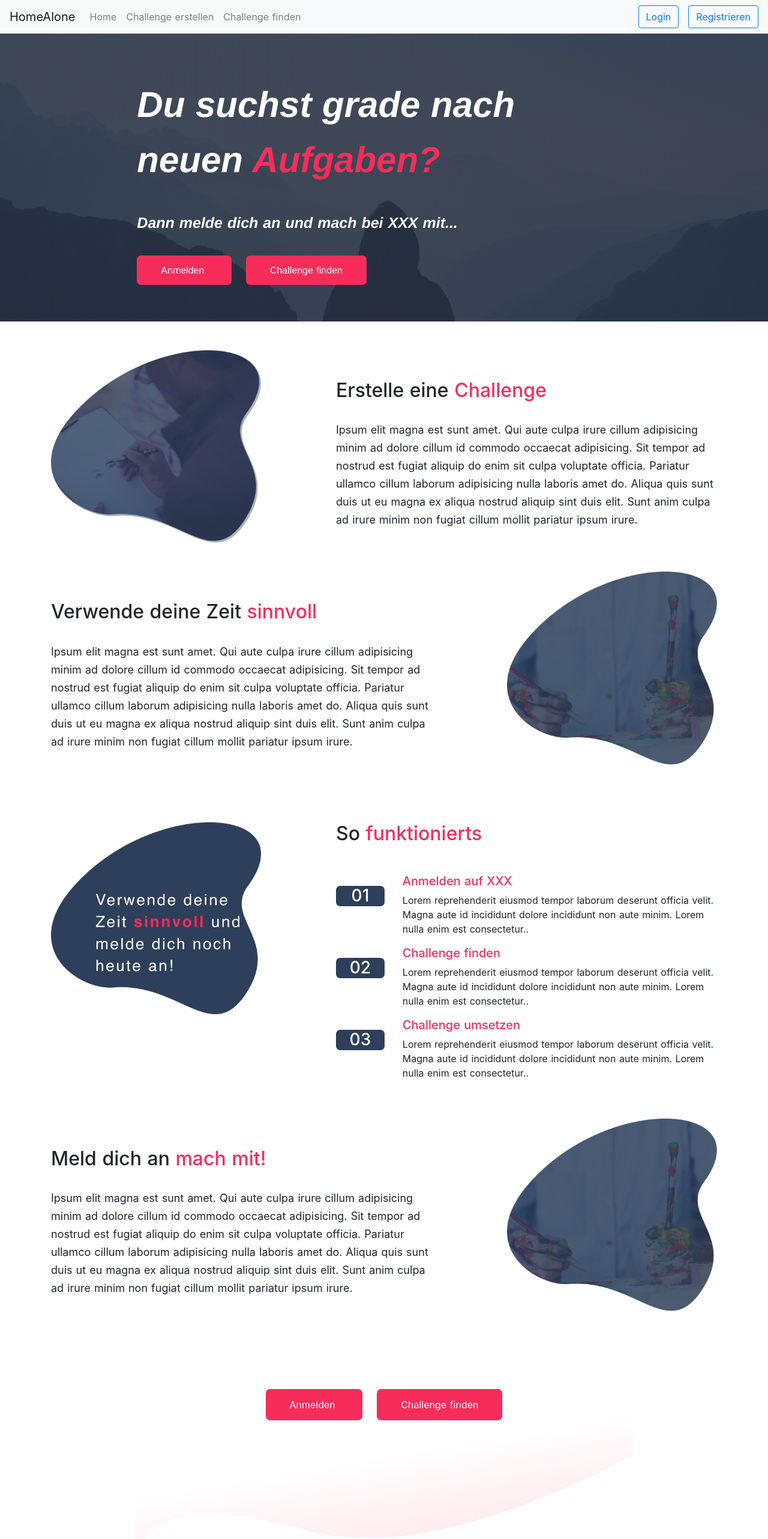
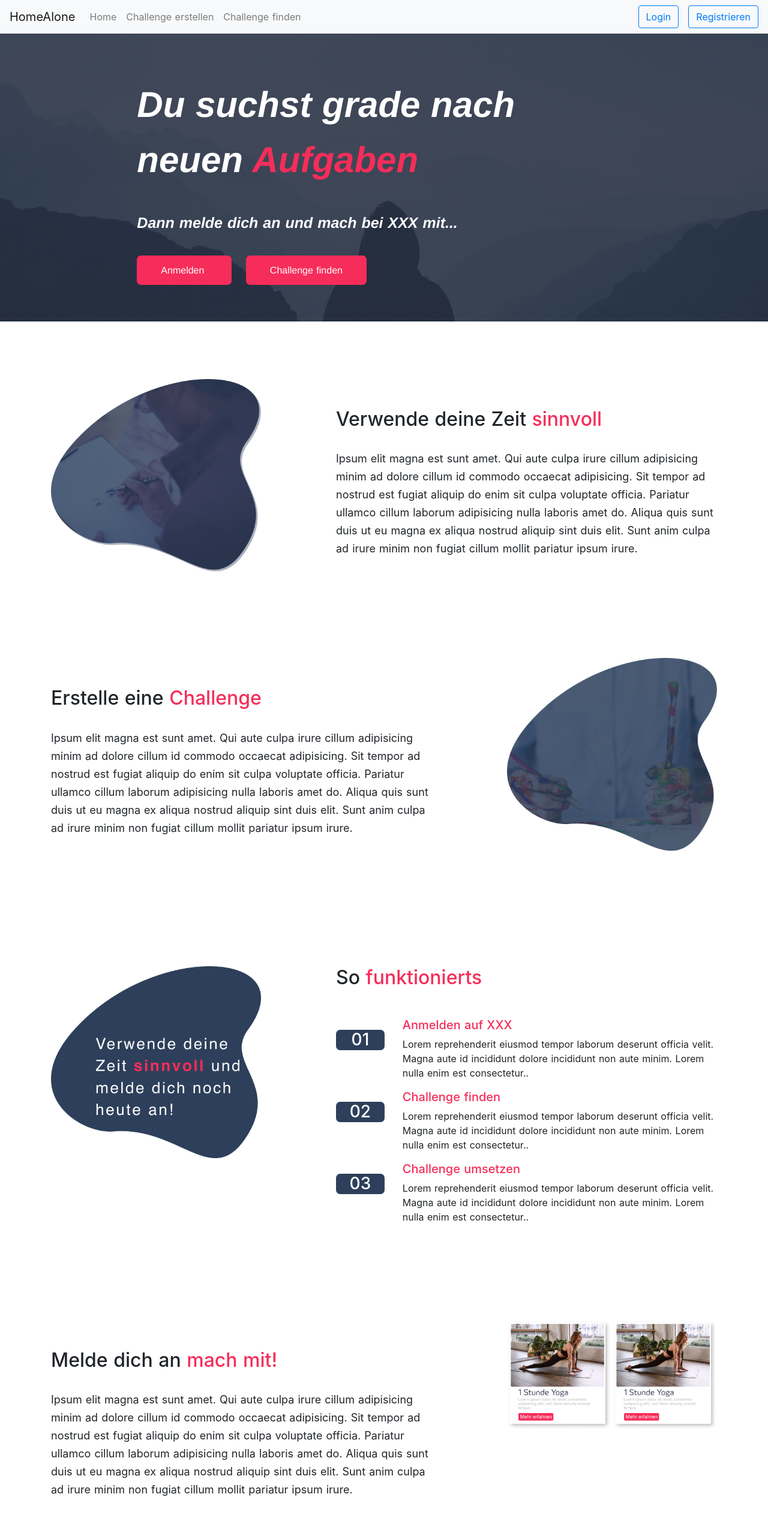
Before and after one commit to RichardMEN11/home_alone_challenge, a Nuxt app: page / in a window 1280 px wide. Shown: the top 2566 px of the page at 60% size. Built offline with nearby package versions, Linux system fonts and the light colour scheme.

Commit message:
refactor sections as components

```diff
--- a/components/ChallengeCard.vue
+++ b/components/ChallengeCard.vue
@@ -18,8 +18,14 @@
 <script>
 export default {
   props: {
-    title: String,
-    text: String
+    title: {
+      type: String,
+      default: ''
+    },
+    text: {
+      type: String,
+      default: ''
+    }
   }
 }
 </script>
--- /dev/null
+++ b/components/dashboard/Hero.vue
@@ -0,0 +1,103 @@
+<template>
+  <b-container class="index--hero" fluid>
+    <b-row class="h-100  align-items-center">
+      <b-col sm="0" md="2" />
+      <b-col md="8" sm="12" class="justify-content-center">
+        <h1 class="index--hero-heading">
+          {{ heading[0] }} <span class="highlighted">{{ heading[1] }}</span>
+        </h1>
+        <p class="index--hero-subheading">
+          {{ subheading }}
+        </p>
+
+        <nuxt-link v-if="firstButtonLink" class="btn-primary mt-1" :to="firstButtonLink">
+          {{ firstButtonText }}
+        </nuxt-link>
+        <br class="d-md-none">
+        <nuxt-link v-if="secondButtonLink" class="btn-primary ml-md-4 mt-1" :to="secondButtonLink">
+          {{ secondButtonText }}
+        </nuxt-link>
+      </b-col>
+      <b-col sm="0" md="2" />
+    </b-row>
+  </b-container>
+</template>
+
+<script>
+export default {
+  props: {
+    heading: {
+      type: Array,
+      required: true
+    },
+    subheading: {
+      type: String,
+      required: false,
+      default: ''
+    },
+    firstButtonLink: {
+      type: String,
+      required: false,
+      default: ''
+    },
+    firstButtonText: {
+      type: String,
+      required: false,
+      default: ''
+    },
+    secondButtonText: {
+      type: String,
+      required: false,
+      default: ''
+    },
+    secondButtonLink: {
+      type: String,
+      required: false,
+      default: ''
+    }
+  }
+
+}
+</script>
+
+<style lang="scss" scoped>
+@import '../../assets/style/variables';
+.index{
+    &--hero{
+      font-family: Helvetica;
+      background-image: linear-gradient(0deg, rgba(34, 45, 65, 0.85), rgba(34, 45, 65, 0.85)), url('/img/placeholder.jpg');
+      background-position:  center;
+      background-size: cover;
+      height: 60vh;
+      &-heading{
+        font-style: italic;
+        font-weight: bold;
+        color: white;
+        font-size: 60px;
+        line-height: 92px;
+      }
+      &-subheading{
+        color: white;
+        font-style: italic;
+        font-weight: bold;
+        font-size: 25px;
+        padding: 2rem 0;
+      }
+    }
+}
+@media only screen and (max-width: 420px){
+    .index{
+      &--hero{
+        height: 65vh;
+        &-heading{
+          font-size: 30px;
+          line-height: 30px;
+        }
+        &-subheading{
+          font-size: 20px;
+          line-height: 25px;
+        }
+      }
+    }
+  }
+</style>
--- /dev/null
+++ b/components/dashboard/TextImageSection.vue
@@ -0,0 +1,50 @@
+<template>
+  <b-container class="my-5 py-5">
+    <b-row>
+      <b-col md="7" order-sm="1" :order-md="imgPos === 'left' ? '2': '1'" :offset-md="imgPos === 'left' ? '1' : '0'">
+        <h2 class="mt-5 py-auto">
+          {{ heading[0] }}  <span class="highlighted">{{ heading[1] }}</span>
+        </h2>
+        <p class="index--paragraph pt-4">
+          {{ text }}
+        </p>
+      </b-col>
+      <b-col md="4" :offset-md="imgPos === 'left' ? '0' : '1'" order-sm="1" :order-md="imgPos === 'left' ? '1': '2'">
+        <b-img :src="imgLink" fluid alt="Responsive image" />
+      </b-col>
+    </b-row>
+  </b-container>
+</template>
+
+<script>
+export default {
+  props: {
+    heading: {
+      type: Array,
+      required: true
+    },
+    text: {
+      type: String,
+      required: true
+    },
+    imgLink: {
+      type: String,
+      required: true
+    },
+    imgPos: {
+      type: String,
+      required: true,
+      default: 'left'
+    }
+  }
+}
+</script>
+
+<style lang="scss" scoped>
+.index{
+      &--paragraph{
+      font-size: 18px;
+      line-height: 30px;
+    }
+}
+</style>
--- a/pages/challenges/index.vue
+++ b/pages/challenges/index.vue
@@ -1,17 +1,11 @@
 <template>
   <div>
-    <b-container class="dashboard--hero" fluid>
-      <b-row class="h-100  align-items-center">
-        <b-col cols="4" />
-        <b-col class="justify-content-center" cols="6">
-          <h1 class="dashboard--heading text-center">
-            Home Alone - Challenge yourself
-          </h1>
-        </b-col>
-        <b-col cols="2" />
-      </b-row>
-    </b-container>
-    <b-container class="my-5 py-5">
+    <Hero
+      :heading="['Cooler', 'Text']"
+    />
+    <b-container
+      class="my-5 py-5"
+    >
       <b-row>
         <b-col>
           <h3 class="dashboard--second">
@@ -89,14 +83,17 @@
         />
       </div>
     </b-container>
+    </hero>
   </div>
 </template>
 
 <script>
 import ChallengeCard from '../../components/ChallengeCard'
+import Hero from '../../components/dashboard/Hero'
 export default {
   components: {
-    ChallengeCard
+    ChallengeCard,
+    Hero
   },
   data () {
     return {
--- a/pages/index.vue
+++ b/pages/index.vue
@@ -1,58 +1,25 @@
 <template>
   <div>
-    <b-container class="index--hero" fluid>
-      <b-row class="h-100  align-items-center">
-        <b-col sm="0" md="2" />
-        <b-col md="8" sm="12" class="justify-content-center">
-          <h1 class="index--hero-heading">
-            Du suchst grade nach neuen <span class="highlighted">Aufgaben?</span>
-          </h1>
-          <p class="index--hero-subheading">
-            Dann melde dich an und mach bei XXX mit...
-          </p>
-
-          <nuxt-link class="btn-primary mt-1" to="/sign-up">
-            Anmelden
-          </nuxt-link>
-          <br class="d-md-none">
-          <nuxt-link class="btn-primary ml-md-4 mt-1" to="/login">
-            Challenge finden
-          </nuxt-link>
-        </b-col>
-        <b-col sm="0" md="2" />
-      </b-row>
-    </b-container>
-    <b-container class="my-5">
-      <b-row>
-        <b-col md="4" order-sm="1" order-md="1">
-          <b-img src="/img/blob1.png" fluid alt="Responsive image" />
-        </b-col>
-        <b-col md="7" offset-md="1" order-md="2">
-          <h2 class="mt-5 py-auto">
-            Erstelle eine <span class="highlighted">Challenge</span>
-          </h2>
-          <p class="index--paragraph pt-4">
-            Ipsum elit magna est sunt amet. Qui aute culpa irure cillum adipisicing minim ad dolore cillum id commodo occaecat adipisicing. Sit tempor ad nostrud est fugiat aliquip do enim sit culpa voluptate officia. Pariatur ullamco cillum laborum adipisicing nulla laboris amet do. Aliqua quis sunt duis ut eu magna ex aliqua nostrud aliquip sint duis elit. Sunt anim culpa ad irure minim non fugiat cillum mollit pariatur ipsum irure.
-          </p>
-        </b-col>
-      </b-row>
-    </b-container>
-    <b-container class="my-5">
-      <b-row>
-        <b-col md="7" order-sm="1" order-md="2">
-          <h2 class="mt-5 py-auto">
-            Verwende deine Zeit  <span class="highlighted">sinnvoll</span>
-          </h2>
-          <p class="index--paragraph pt-4">
-            Ipsum elit magna est sunt amet. Qui aute culpa irure cillum adipisicing minim ad dolore cillum id commodo occaecat adipisicing. Sit tempor ad nostrud est fugiat aliquip do enim sit culpa voluptate officia. Pariatur ullamco cillum laborum adipisicing nulla laboris amet do. Aliqua quis sunt duis ut eu magna ex aliqua nostrud aliquip sint duis elit. Sunt anim culpa ad irure minim non fugiat cillum mollit pariatur ipsum irure.
-          </p>
-        </b-col>
-        <b-col md="4" offset-md="1" order-sm="1" order-md="2">
-          <b-img src="/img/blob2.png" fluid alt="Responsive image" />
-        </b-col>
-      </b-row>
-    </b-container>
-    <b-container class="my-5">
+    <Hero
+      :heading="['Du suchst grade nach neuen ', 'Aufgaben']"
+      subheading="Dann melde dich an und mach bei XXX mit..."
+      first-button-link="/sign-up"
+      first-button-text="Anmelden"
+      second-button-link="/login"
+      second-button-text="Challenge finden"
+    />
+    <TextImageSection
+      :heading="['Verwende deine Zeit', 'sinnvoll']"
+      text="  Ipsum elit magna est sunt amet. Qui aute culpa irure cillum adipisicing minim ad dolore cillum id commodo occaecat adipisicing. Sit tempor ad nostrud est fugiat aliquip do enim sit culpa voluptate officia. Pariatur ullamco cillum laborum adipisicing nulla laboris amet do. Aliqua quis sunt duis ut eu magna ex aliqua nostrud aliquip sint duis elit. Sunt anim culpa ad irure minim non fugiat cillum mollit pariatur ipsum irure."
+      img-link="/img/blob1.png"
+    />
+    <TextImageSection
+      :heading="['Erstelle eine', 'Challenge']"
+      text="  Ipsum elit magna est sunt amet. Qui aute culpa irure cillum adipisicing minim ad dolore cillum id commodo occaecat adipisicing. Sit tempor ad nostrud est fugiat aliquip do enim sit culpa voluptate officia. Pariatur ullamco cillum laborum adipisicing nulla laboris amet do. Aliqua quis sunt duis ut eu magna ex aliqua nostrud aliquip sint duis elit. Sunt anim culpa ad irure minim non fugiat cillum mollit pariatur ipsum irure."
+      img-link="/img/blob2.png"
+      img-pos="right"
+    />
+    <b-container class="my-5 py-5">
       <b-row>
         <b-col md="4">
           <b-img src="/img/blob3.png" fluid alt="Responsive image" class="mt-5" />
@@ -98,21 +65,12 @@
         <b-col />
       </b-row>
     </b-container>
-    <b-container class="my-5">
-      <b-row>
-        <b-col md="7" order-sm="1" order-md="2">
-          <h2 class="mt-5 py-auto">
-            Meld dich an <span class="highlighted">mach mit!</span>
-          </h2>
-          <p class="index--paragraph pt-4">
-            Ipsum elit magna est sunt amet. Qui aute culpa irure cillum adipisicing minim ad dolore cillum id commodo occaecat adipisicing. Sit tempor ad nostrud est fugiat aliquip do enim sit culpa voluptate officia. Pariatur ullamco cillum laborum adipisicing nulla laboris amet do. Aliqua quis sunt duis ut eu magna ex aliqua nostrud aliquip sint duis elit. Sunt anim culpa ad irure minim non fugiat cillum mollit pariatur ipsum irure.
-          </p>
-        </b-col>
-        <b-col md="4" offset-md="1" order-sm="1" order-md="2">
-          <b-img src="/img/blob2.png" fluid alt="Responsive image" />
-        </b-col>
-      </b-row>
-    </b-container>
+    <TextImageSection
+      :heading="['Melde dich an', 'mach mit!']"
+      text="  Ipsum elit magna est sunt amet. Qui aute culpa irure cillum adipisicing minim ad dolore cillum id commodo occaecat adipisicing. Sit tempor ad nostrud est fugiat aliquip do enim sit culpa voluptate officia. Pariatur ullamco cillum laborum adipisicing nulla laboris amet do. Aliqua quis sunt duis ut eu magna ex aliqua nostrud aliquip sint duis elit. Sunt anim culpa ad irure minim non fugiat cillum mollit pariatur ipsum irure."
+      img-link="/img/blob4.png"
+      img-pos="right"
+    />
     <b-container class="text-center h-100 index--last" fluid>
       <div class="b-row index--button-end mt-5 pt-5">
         <nuxt-link to="/sign-up" class="btn-primary">
@@ -127,10 +85,13 @@
 </template>
 
 <script>
+import Hero from '../components/dashboard/Hero'
+import TextImageSection from '../components/dashboard/TextImageSection'
 
 export default {
   components: {
-
+    Hero,
+    TextImageSection
   }
 }
 </script>
@@ -139,27 +100,6 @@ export default {
 @import '../assets/style/variables';
 
   .index{
-    &--hero{
-      font-family: Helvetica;
-      background-image: linear-gradient(0deg, rgba(34, 45, 65, 0.85), rgba(34, 45, 65, 0.85)), url('/img/placeholder.jpg');
-      background-position:  center;
-      background-size: cover;
-      height: 60vh;
-      &-heading{
-        font-style: italic;
-        font-weight: bold;
-        color: white;
-        font-size: 60px;
-        line-height: 92px;
-      }
-      &-subheading{
-        color: white;
-        font-style: italic;
-        font-weight: bold;
-        font-size: 25px;
-        padding: 2rem 0;
-      }
-    }
     &--paragraph{
       font-size: 18px;
       line-height: 30px;
@@ -185,19 +125,4 @@ export default {
 
   }
 
-  @media only screen and (max-width: 420px){
-    .index{
-      &--hero{
-        height: 65vh;
-        &-heading{
-          font-size: 30px;
-          line-height: 30px;
-        }
-        &-subheading{
-          font-size: 20px;
-          line-height: 25px;
-        }
-      }
-    }
-  }
 </style>
```
Also changed, not shown: static/img/blob4.png (added).
